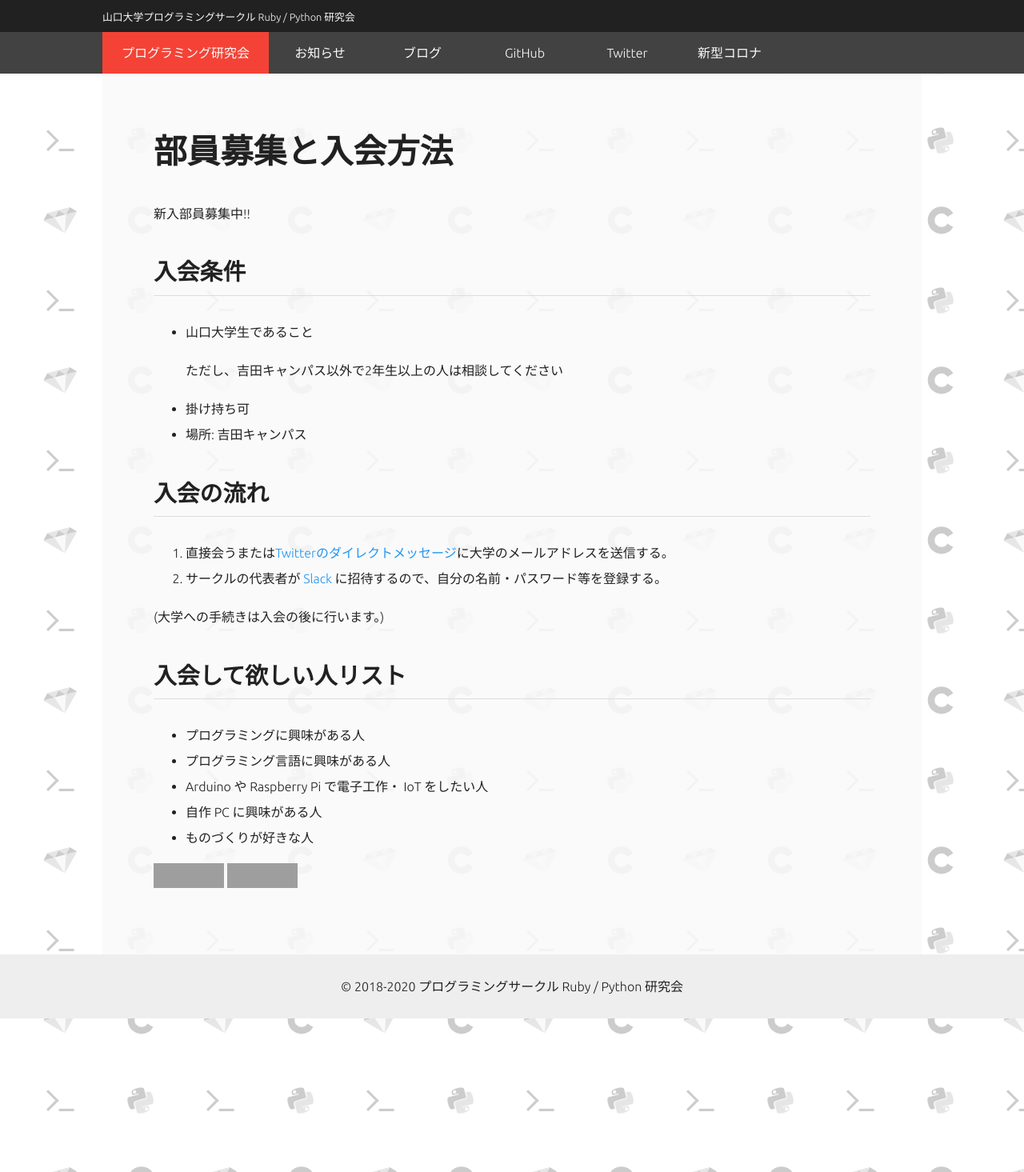
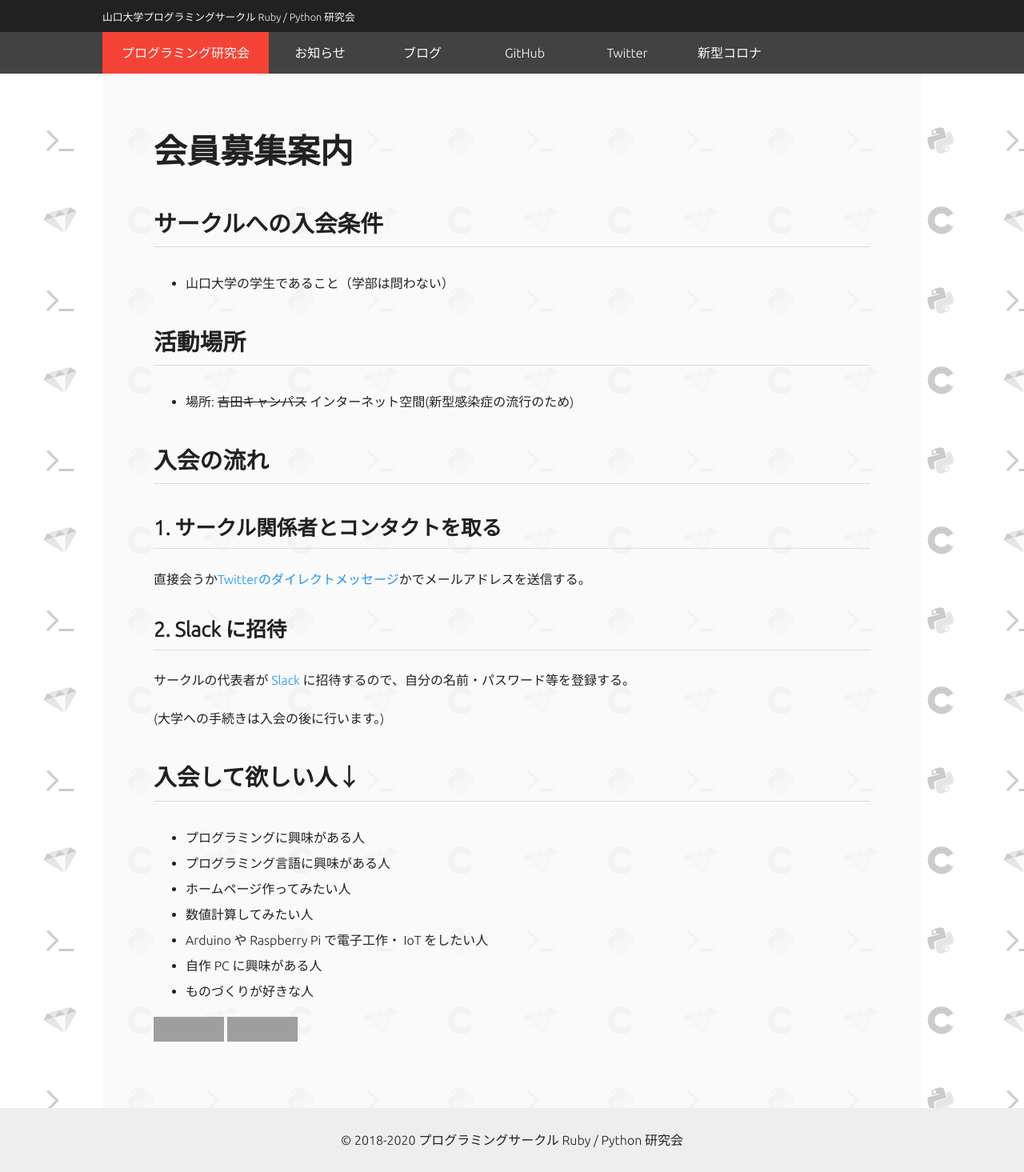
Before and after one commit to yamaguchi-ruby/yamaguchi-ruby.github.io, a Jekyll site: the page built from join.md, in a window 1280 px wide. Shown: the whole page at 80% size. Built offline with Jekyll 4.4.1, drawn with Linux system fonts in a browser that asks for light colours; grey boxes are pictures that could not be loaded.

Commit message:
入会案内

```diff
--- a/join.md
+++ b/join.md
@@ -1,27 +1,27 @@
 ---
-title: 部員募集と入会方法
+title: 会員募集案内
 layout: article
 ---
 
-新入部員募集中!!
+# サークルへの入会条件
+-   山口大学の学生であること（学部は問わない）
 
-# 入会条件
--   山口大学生であること
-
-    ただし、吉田キャンパス以外で2年生以上の人は相談してください
-
--   掛け持ち可
--   場所: 吉田キャンパス
+# 活動場所
+-   場所: ~~吉田キャンパス~~ インターネット空間(新型感染症の流行のため)
 
 # 入会の流れ
-1.  直接会うまたは[Twitterのダイレクトメッセージ](https://twitter.com/__ruby_python__)に大学のメールアドレスを送信する。
-1.  サークルの代表者が [Slack](https://yamaguchi-u.slack.com/) に招待するので、自分の名前・パスワード等を登録する。
+## 1. サークル関係者とコンタクトを取る
+直接会うか[Twitterのダイレクトメッセージ](https://twitter.com/__ruby_python__)かでメールアドレスを送信する。
+## 2. Slack に招待
+サークルの代表者が [Slack](https://yamaguchi-u.slack.com/) に招待するので、自分の名前・パスワード等を登録する。
 
 (大学への手続きは入会の後に行います。)
 
-#   入会して欲しい人リスト
+#   入会して欲しい人↓
 -   プログラミングに興味がある人
 -   プログラミング言語に興味がある人
+-   ホームページ作ってみたい人
+-   数値計算してみたい人
 -   Arduino や Raspberry Pi で電子工作・ IoT をしたい人
 -   自作 PC に興味がある人
 -   ものづくりが好きな人
```
